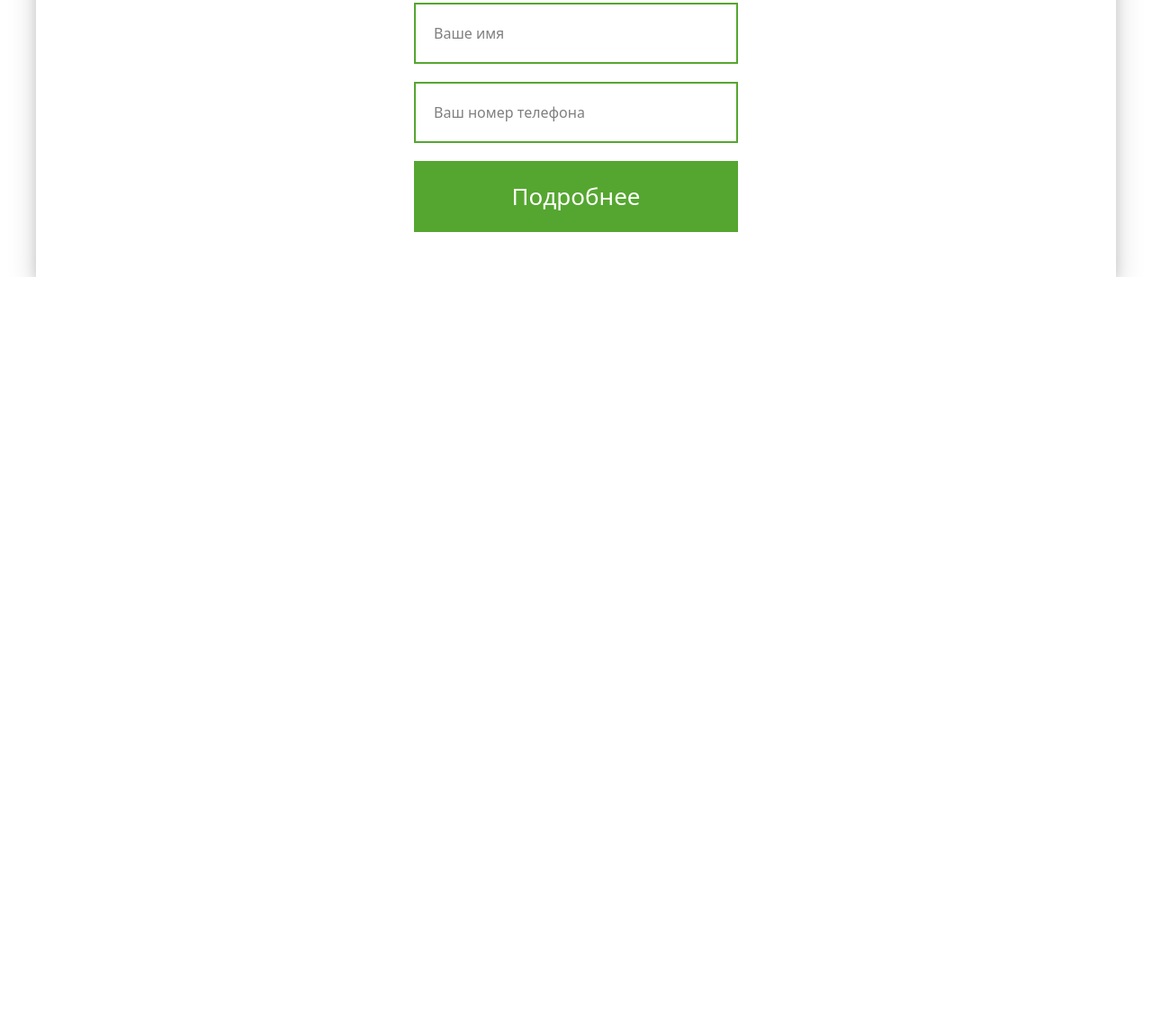
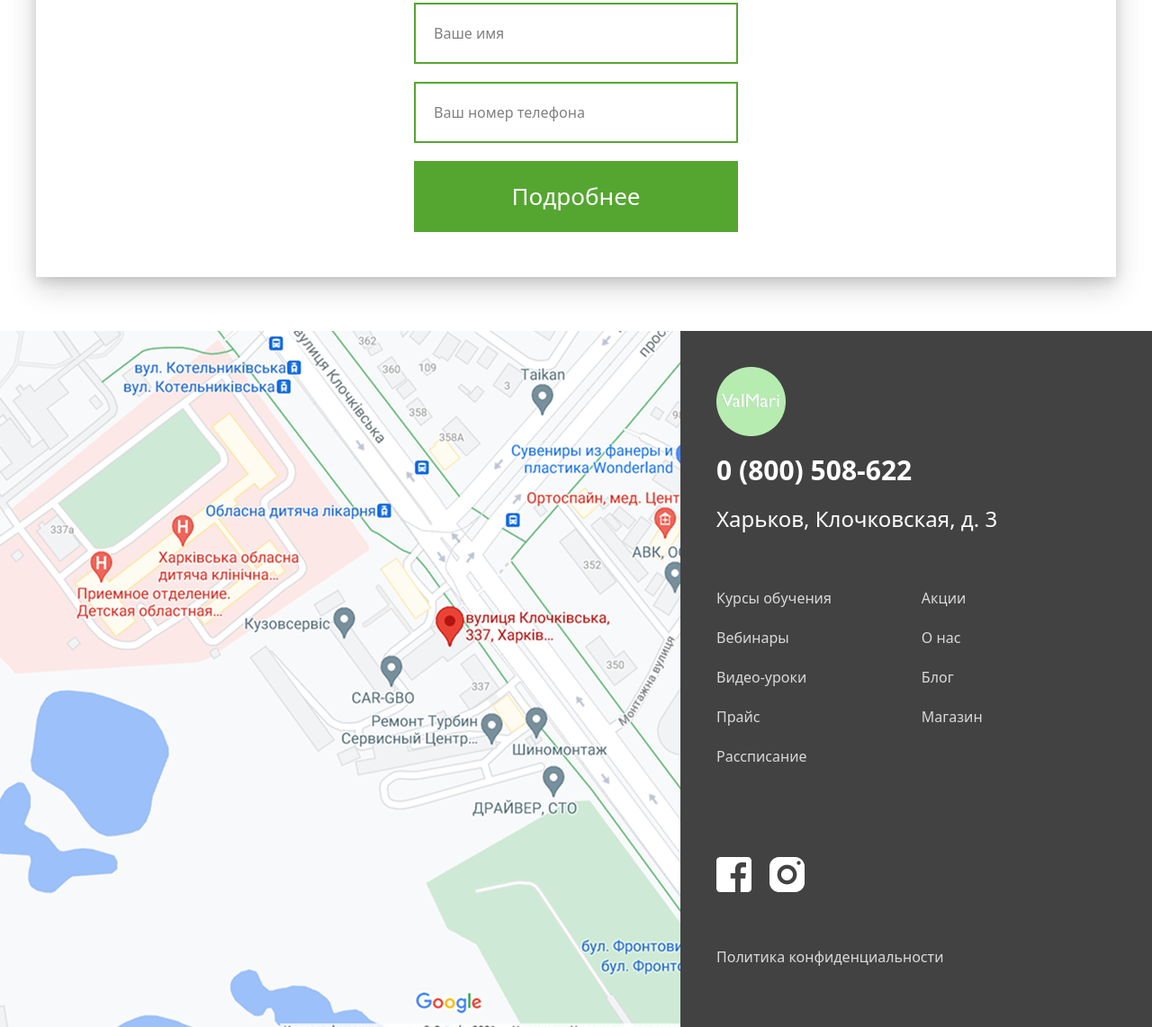
Before and after one commit to z1yodullo/GIT-30, a website: page src/page4.html in a window 1280 px wide. Shown: the part 4906-6048 px from the top of the page at 90% size. Before the commit the page ends 5214 px from the top, so only its background shows below. Drawn offline with Linux system fonts and the light colour scheme.

Commit message:
add footer

```diff
--- a/src/page4.html
+++ b/src/page4.html
@@ -353,5 +353,39 @@
         Подробнее
       </button>
     </section>
+    <footer
+      class="max-w-380 m-auto flex flex-col-reverse lg:flex-row mt-5 lg:mt-15"
+    >
+      <img class="lg:w-[60%]" src="./img/page2/footer/map.png" alt="" />
+      <aside
+        class="text-white flex flex-col gap-5 items-center lg:items-start bg-[#424242] w-full lg:w-[49%] p-5 lg:p-10"
+      >
+        <img src="./img/page2/footer/logo.png" alt="" />
+        <h2 class="text-base lg:text-3xl font-bold">0 (800) 508-622</h2>
+        <p class="text-base lg:text-2xl font-medium">
+          Харьков, Клочковская, д. 3
+        </p>
+        <div class="flex gap-25 items-start py-3 lg:py-10">
+          <div class="flex flex-col gap-5">
+            <p class="font-medium text-[#D9D9D9]">Курсы обучения</p>
+            <p class="font-medium text-[#D9D9D9]">Вебинары</p>
+            <p class="font-medium text-[#D9D9D9]">Видео-уроки</p>
+            <p class="font-medium text-[#D9D9D9]">Прайс</p>
+            <p class="font-medium text-[#D9D9D9]">Рассписание</p>
+          </div>
+          <div class="flex flex-col gap-5">
+            <p class="font-medium text-[#D9D9D9]">Акции</p>
+            <p class="font-medium text-[#D9D9D9]">О нас</p>
+            <p class="font-medium text-[#D9D9D9]">Блог</p>
+            <p class="font-medium text-[#D9D9D9]">Магазин</p>
+          </div>
+        </div>
+        <div class="flex gap-5 py-5 lg:py-10">
+          <img src="./img/page2/footer/icon1.png" alt="" />
+          <img src="./img/page2/footer/icon2.png" alt="" />
+        </div>
+        <p class="text-[#D9D9D9]">Политика конфиденциальности</p>
+      </aside>
+    </footer>
   </body>
 </html>
```
